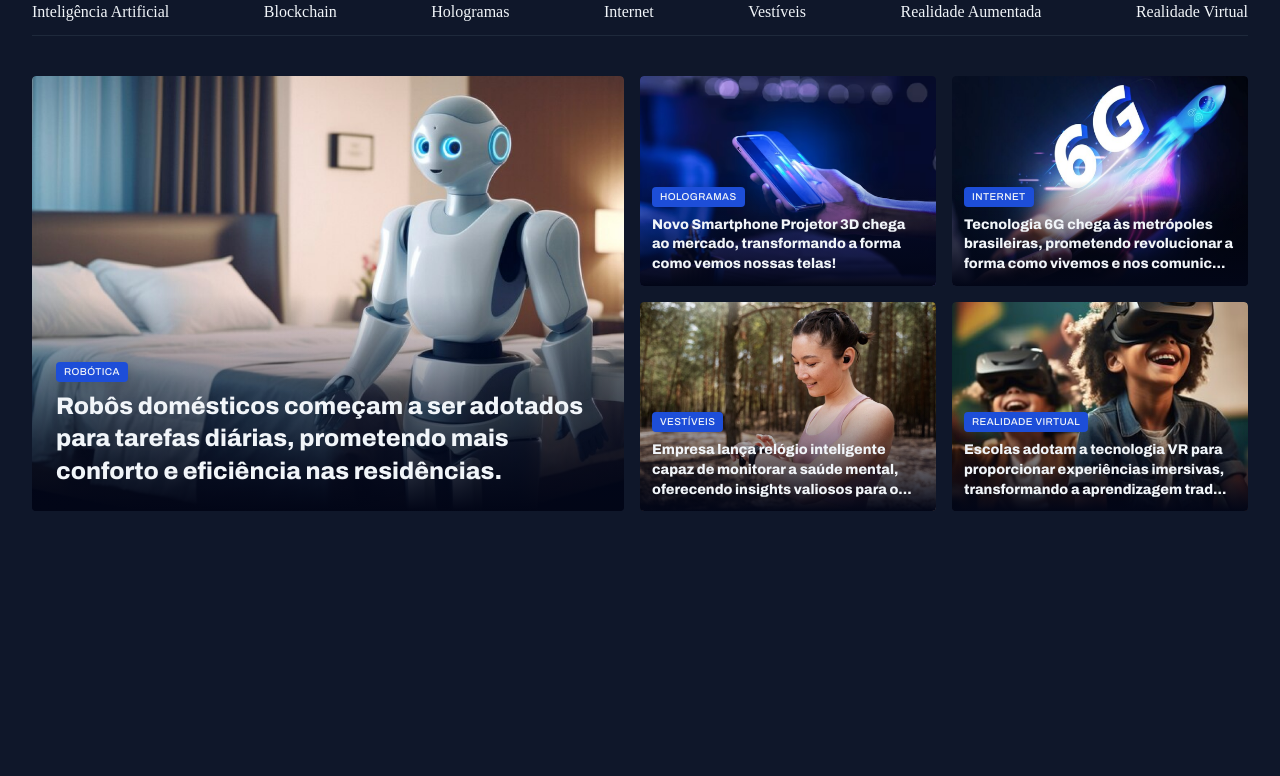
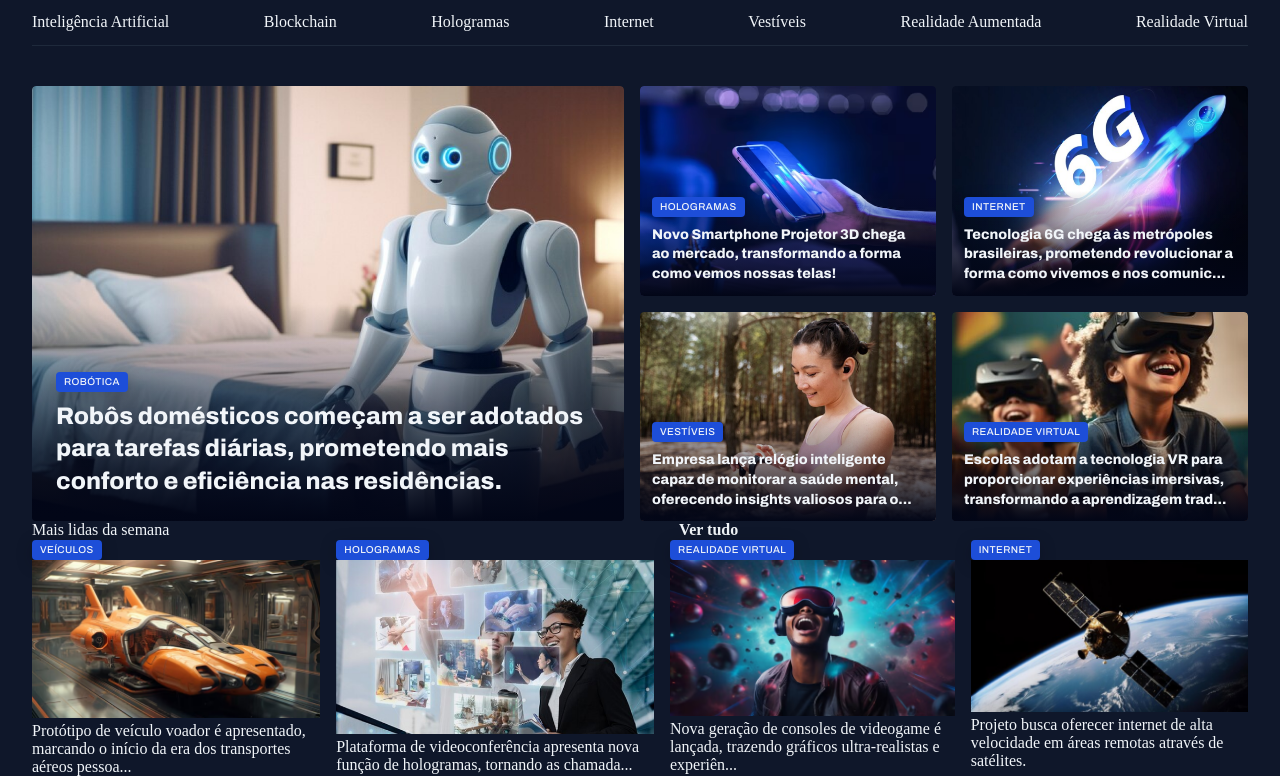
Before and after one commit to LuizFAsssis/fullstack-projeto-portal-de-not-cias, a plain HTML site: page index.html in a window 1280 px wide. Shown: the part 72-848 px from the top of the page. Before the commit the page ends 800 px from the top, so only its background shows below. Drawn offline with Linux system fonts and the light colour scheme.

Commit message:
Estruturando Section 2

```diff
--- a/index.html
+++ b/index.html
@@ -11,7 +11,7 @@
 </head>
 <body>
     <header class="container">
-        <nav id="primary" class="grid grid-auto-flow-col">
+        <nav class="primary" class="grid grid-auto-flow-col">
             <div>
                 <img src="assets/icons/List.svg" alt="ícone menu">
                 <strong>Menu</strong>
@@ -86,6 +86,45 @@
                 </figure class="card">
             </div>
         </section>
+        <section id="weakly">
+            <header class="grid grid-auto-flow-col">
+                <h3>Mais lidas da semana</h3>
+                <a href="#" class="grid grid-auto-flow-col">
+                    <strong>Ver tudo</strong>
+                    <span></span>
+                </a>
+            </header>
+            <div class="grid grid-auto-flow-col gap-16">
+                <figure>
+                    <span class="content-tag">veículos</span>
+                    <img src="assets/images/Image 06.png" alt="carro futuristico">
+                    <p>
+                        Protótipo de veículo voador é apresentado, marcando o início da era dos transportes aéreos pessoa...
+                    </p>
+                </figure>
+                <figure>
+                    <span class="content-tag">Hologramas</span>
+                    <img src="assets/images/Image 07.png" alt="Hologramas">
+                    <p>
+                        Plataforma de videoconferência apresenta nova função de hologramas, tornando as chamada...
+                    </p>
+                </figure>
+                <figure>
+                    <span class="content-tag">Realidade virtual</span>
+                    <img src="assets/images/Image 08.png" alt="REALIDADE VIRTUAL">
+                    <p>
+                        Nova geração de consoles de videogame é lançada, trazendo gráficos ultra-realistas e experiên...
+                    </p>
+                </figure>
+                <figure>
+                    <span class="content-tag">Internet</span>
+                    <img src="assets/images/Image 09.png" alt="Internet">
+                    <p>
+                        Projeto busca oferecer internet de alta velocidade em áreas remotas através de satélites.
+                    </p>
+                </figure>
+            </div>
+        </section>
     </main>
 </body>
 </html>
```
